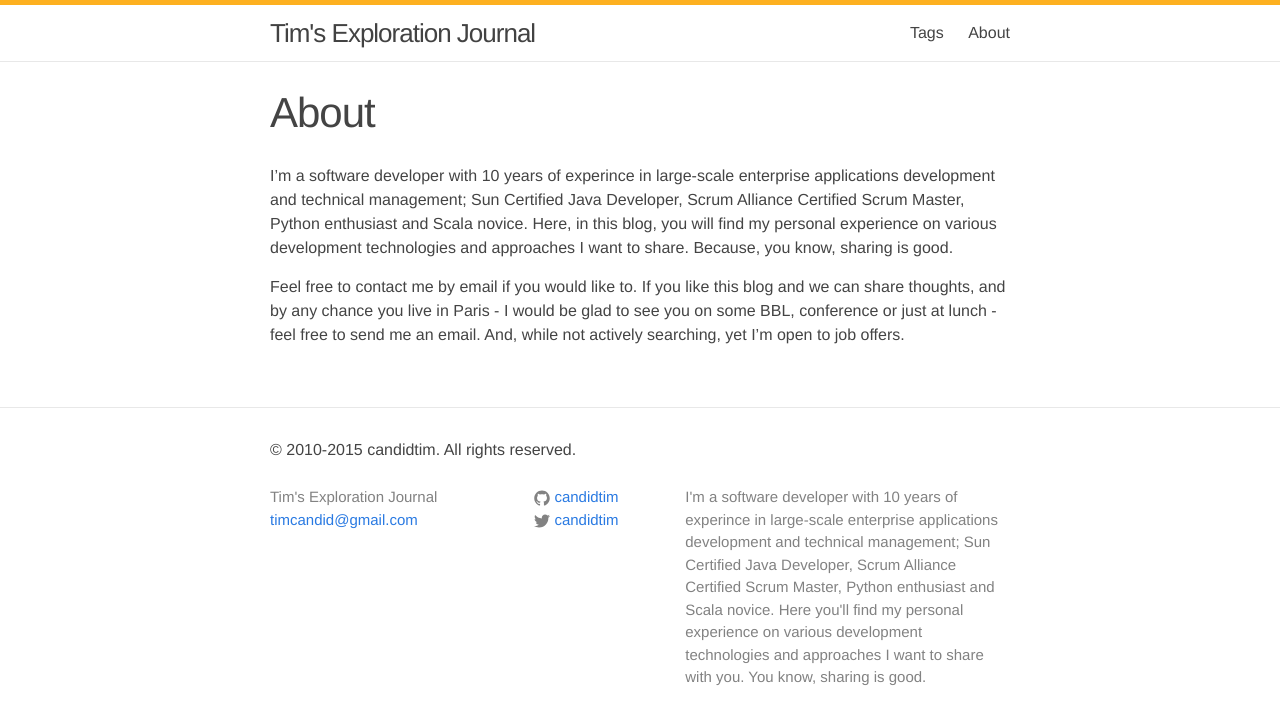
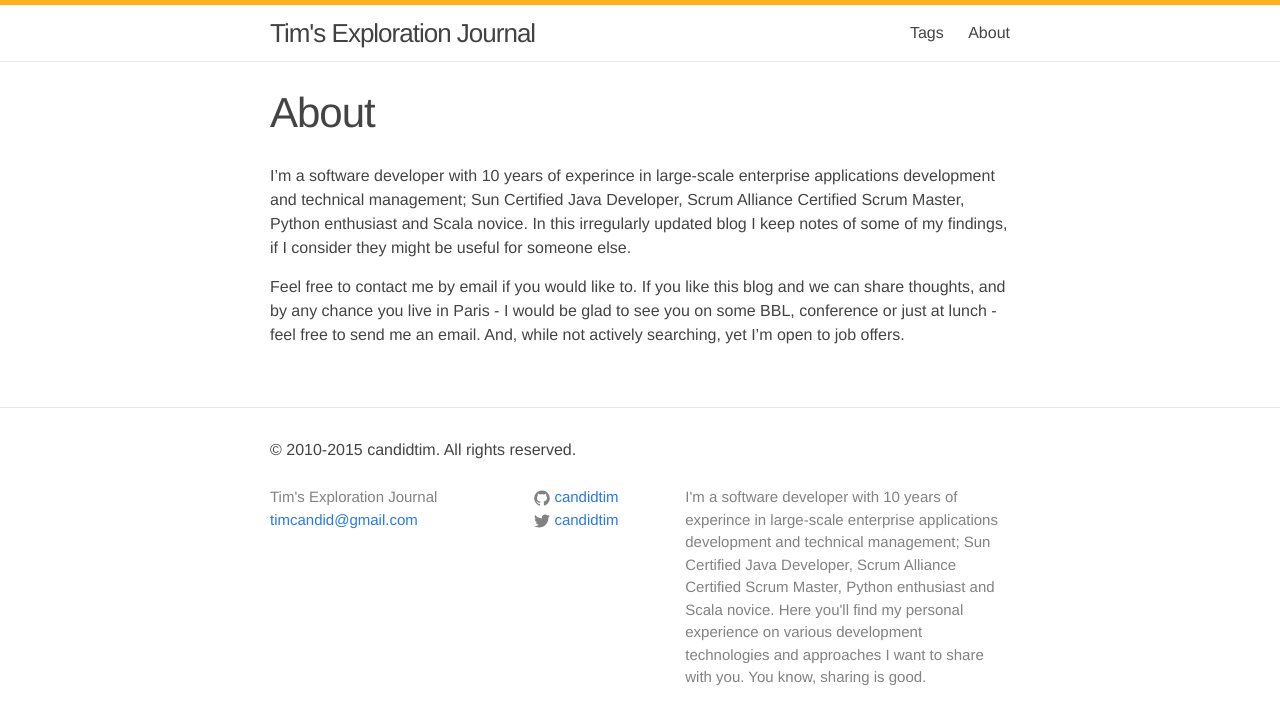
Before and after one commit to candidtim/candidtim.github.io, a Jekyll site: the page built from about.md, in a window 1280 px wide. Shown: the top 724 px of the page. Built offline with Jekyll 4.4.1, drawn with Linux system fonts in a browser that asks for light colours.

Commit message:
Updated About

```diff
--- a/about.md
+++ b/about.md
@@ -6,8 +6,7 @@
 
 I'm a software developer with 10 years of experince in large-scale enterprise applications development and technical
 management; Sun Certified Java Developer, Scrum Alliance Certified Scrum Master, Python enthusiast and Scala novice.
-Here, in this blog, you will find my personal experience on various development technologies and approaches I want to
-share. Because, you know, sharing is good.
+In this irregularly updated blog I keep notes of some of my findings, if I consider they might be useful for someone else.
 
 Feel free to contact me by email if you would like to. If you like this blog and we can share thoughts, and by any
 chance you live in Paris - I would be glad to see you on some BBL, conference or just at lunch - feel free to send me
```
